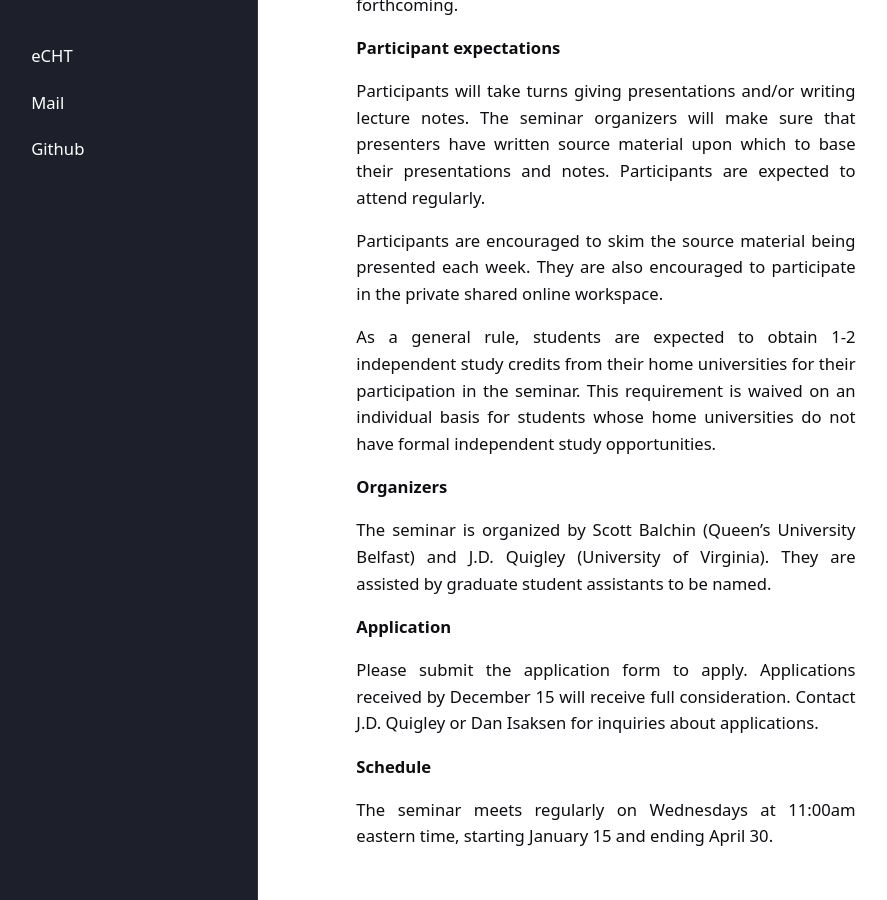
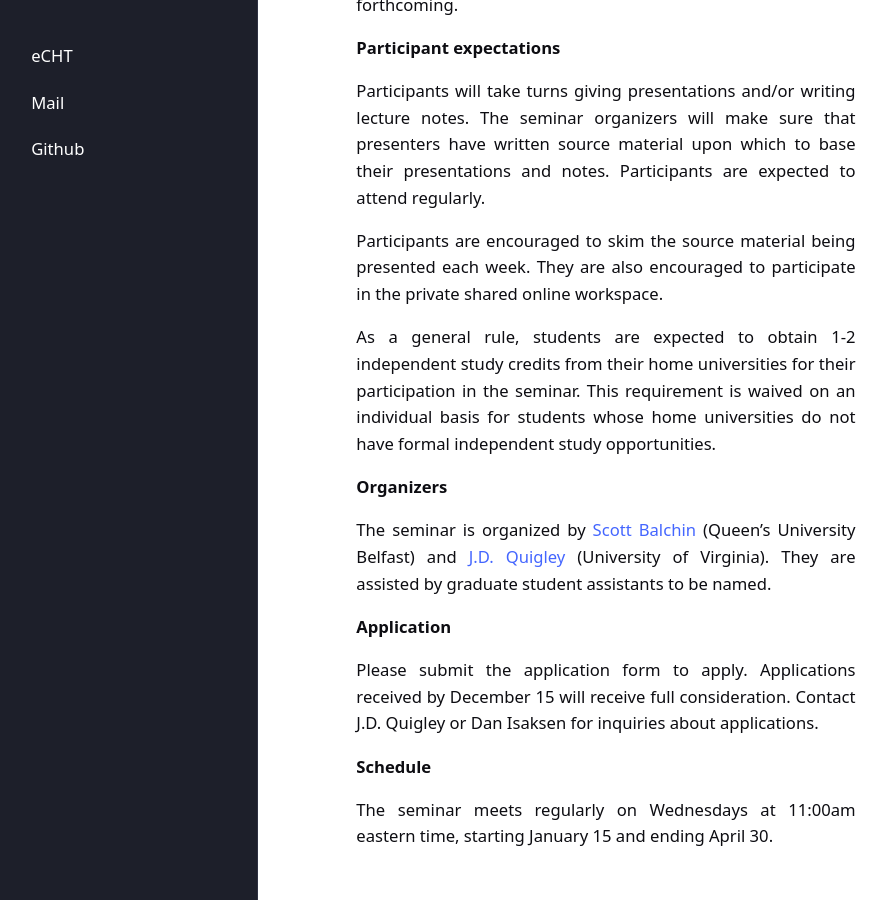
Before and after one commit to eCHTorc/eCHTorc.github.io, a Jekyll site: the page built from reading-seminar-on-homotopical-combinatorics-winter-25.html, in a window 1280 px wide and 900 px high, scrolled down 1474 px. Shown: the whole window, without its empty margins (43-930 px from the left). Built offline with Jekyll 4.4.1, drawn with Linux system fonts in a browser that asks for light colours; part of the change alters nothing that is shown.

```diff
--- a/reading-seminar-on-homotopical-combinatorics-winter-25.html
+++ b/reading-seminar-on-homotopical-combinatorics-winter-25.html
@@ -62,7 +62,7 @@ As a general rule, students are expected to obtain 1-2 independent study credits
 </p>
 
 <p>
-The seminar is organized by Scott Balchin (Queen’s University Belfast) and J.D. Quigley (University of Virginia). They are assisted by graduate student assistants to be named.
+The seminar is organized by <a href="http://bifibrant.com/"> Scott Balchin </a> (Queen’s University Belfast) and <a href="https://quigleyjd.github.io/"> J.D. Quigley </a> (University of Virginia). They are assisted by graduate student assistants to be named.
 </p>
 
 <p>
```
